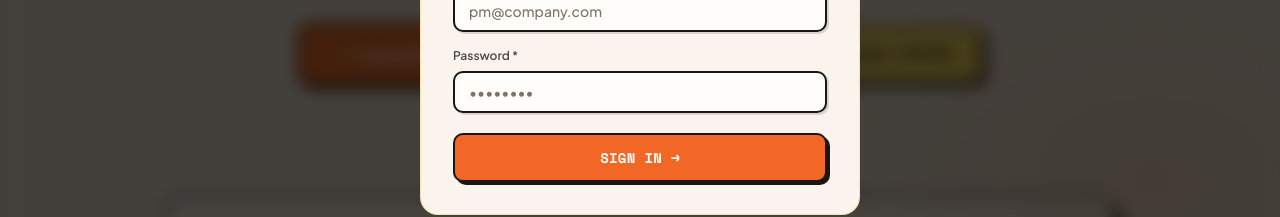
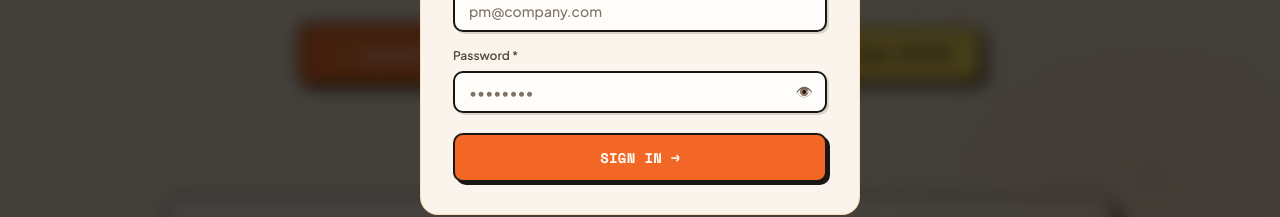
Before and after one commit to 26BB/ai-feature-prioritizer, a Next.js app: page / in a window 1280 px wide. Both pictures are taken after a click on the button "Sign In". Shown: the part 460-677 px from the top of the page. Built offline with nearby package versions, Linux system fonts and the light colour scheme; no server answers.

Commit message:
Merge PR #83 via Jules Master
Squash merged by Jules Master.

```diff
--- a/app/components/AuthModal.js
+++ b/app/components/AuthModal.js
@@ -11,6 +11,7 @@ const AuthModal = memo(function AuthModal({ isOpen, onClose, onSuccess }) {
   const [mode, setMode] = useState('login'); // 'login' | 'signup'
   const [email, setEmail] = useState('');
   const [password, setPassword] = useState('');
+  const [showPassword, setShowPassword] = useState(false);
   const [displayName, setDisplayName] = useState('');
   const [errorMsg, setErrorMsg] = useState('');
   const [isSubmitting, setIsSubmitting] = useState(false);
@@ -38,6 +39,7 @@ const AuthModal = memo(function AuthModal({ isOpen, onClose, onSuccess }) {
     setErrorMsg('');
     setEmail('');
     setPassword('');
+    setShowPassword(false);
     setDisplayName('');
   }, [isOpen, mode]);
 
@@ -275,15 +277,27 @@ const AuthModal = memo(function AuthModal({ isOpen, onClose, onSuccess }) {
             <label htmlFor="auth-password" className={styles.label}>
               Password *
             </label>
+            <div className={styles.passwordWrapper}>
               <input
                 id="auth-password"
-              type="password"
+                type={showPassword ? 'text' : 'password'}
                 required
                 className="input-field"
+                style={{ paddingRight: '36px', width: '100%' }}
                 placeholder="••••••••"
                 value={password}
                 onChange={(e) => setPassword(e.target.value)}
               />
+              <button
+                type="button"
+                onClick={() => setShowPassword(!showPassword)}
+                className={styles.toggleShowBtn}
+                aria-label={showPassword ? 'Hide password' : 'Show password'}
+                title={showPassword ? 'Hide password' : 'Show password'}
+              >
+                {showPassword ? '🙈' : '👁️'}
+              </button>
+            </div>
           </div>
 
           {errorMsg && <div className={styles.errorBanner} role="alert">⚠ {errorMsg}</div>}
--- a/app/components/AuthModal.module.css
+++ b/app/components/AuthModal.module.css
@@ -180,6 +180,29 @@
   gap: 6px;
 }
 
+.passwordWrapper {
+  position: relative;
+  display: flex;
+  align-items: center;
+}
+
+.toggleShowBtn {
+  position: absolute;
+  right: 10px;
+  background: transparent;
+  border: none;
+  cursor: pointer;
+  font-size: 14px;
+  padding: 4px;
+  line-height: 1;
+  border-radius: var(--radius-sm);
+  transition: transform 0.15s ease;
+}
+
+.toggleShowBtn:hover {
+  transform: scale(1.1);
+}
+
 .label {
   font-size: 12px;
   font-weight: 600;
```
Lines whose indentation alone changed are shown as unchanged.
